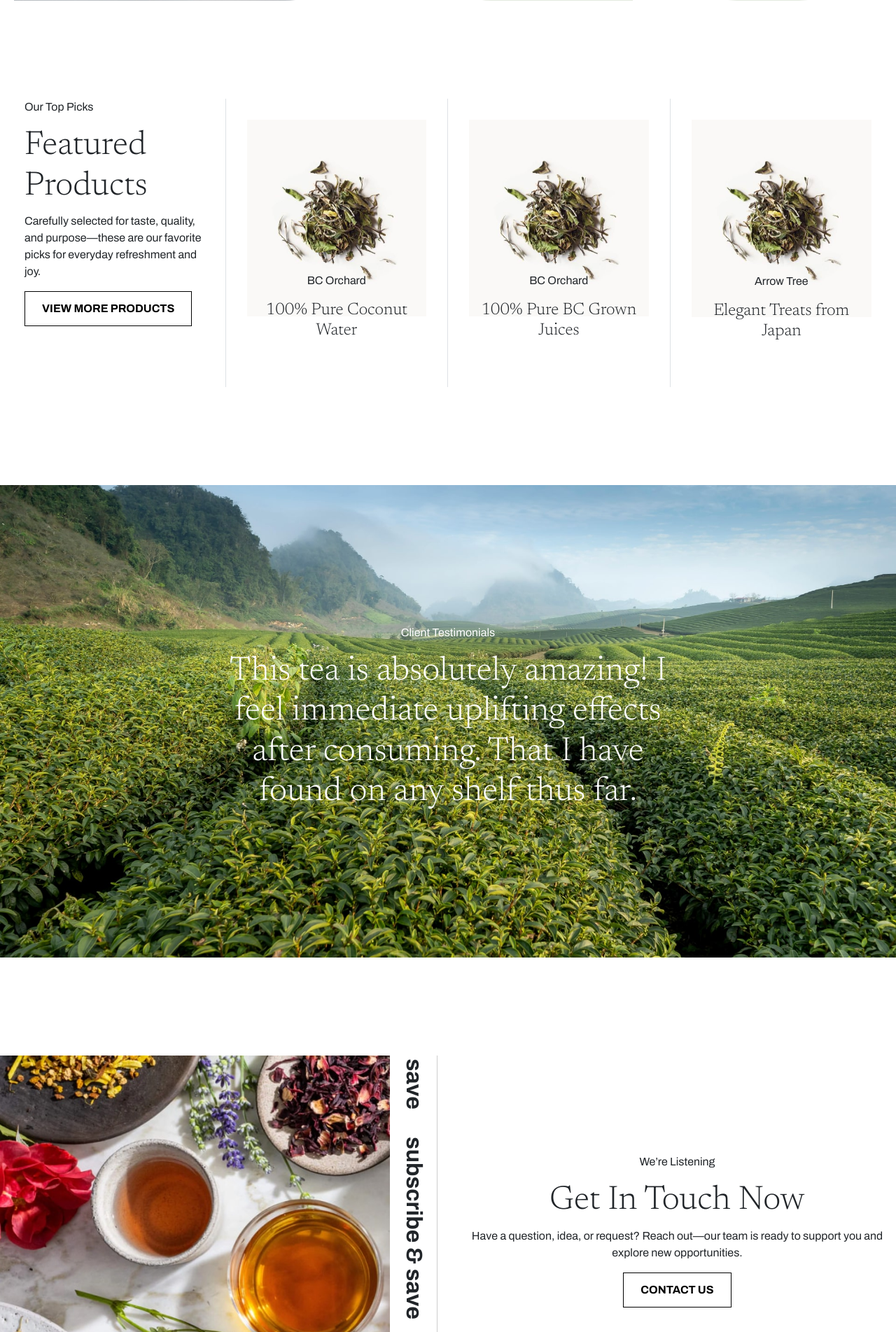
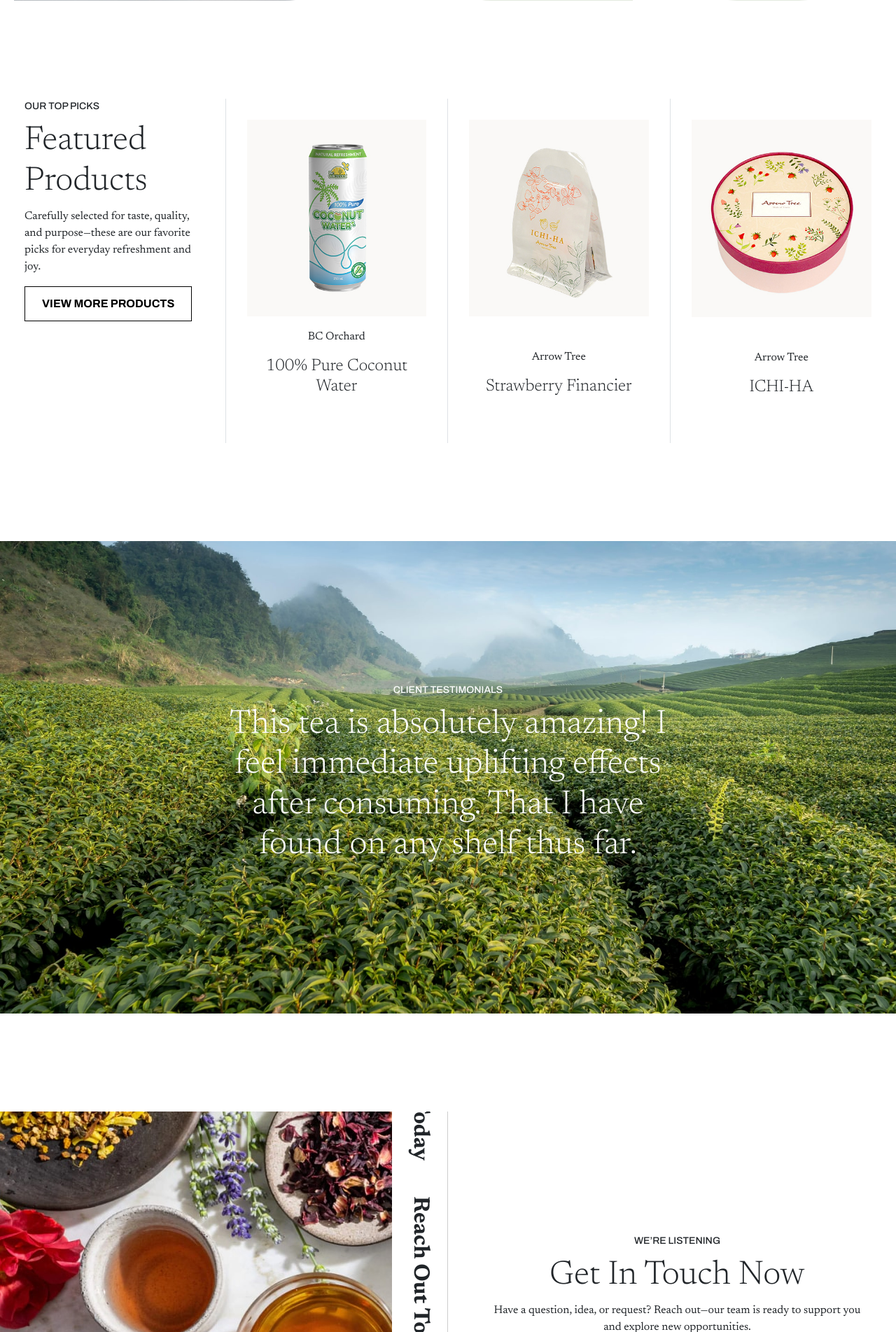
Before and after one commit to Intelli-Management-Group/OrchardBC, a PHP site: page / in a window 1280 px wide. Shown: the part 2351-4254 px from the top of the page at 70% size. Run offline with PHP 8.4, Linux system fonts and the light colour scheme; some libraries are stand-ins or nearby versions.

Commit message:
update home page styles and images

```diff
--- a/css/style.css
+++ b/css/style.css
@@ -7,7 +7,7 @@
 }
 
 body {
-    font-family: 'Archivo';
+    font-family: 'Newsreader';
 }
 
 h1 {
@@ -40,6 +40,14 @@ h5 {
     font-weight: 300;
 }
 
+.upper-header {
+    font-family: 'Archivo';
+    font-size: 14px;
+    font-weight: 500;
+    text-transform: uppercase;
+    margin-bottom: 12px;
+}
+
 .section-padding {
     padding: 100px 0;
 }
@@ -50,6 +58,7 @@ h5 {
 
 .navbar {
     z-index: 1030;
+    padding: 20px 0;
 }
 
 .nav-link {
@@ -153,6 +162,7 @@ a {
 
 .product-card-1::before {
     background-image: url('../img/home/bco_brand_coconut_water.jpg');
+    background-position: 20% center;
 }
 
 .product-card-2::before {
@@ -173,7 +183,7 @@ a {
 }
 
 .product-card-content {
-    width: 192px;
+    /* width: 192px; */
     position: absolute;
     top: 50%;
     right: 10%;
@@ -222,6 +232,7 @@ a {
 }
 
 .button {
+    font-family: 'Archivo';
     position: relative;
     display: inline-block;
     padding: 0.75rem 1.5rem;
@@ -256,6 +267,7 @@ a {
 }
 
 .button-white {
+    font-family: 'Archivo';
     color: white;
     position: relative;
     display: inline-block;
@@ -296,7 +308,7 @@ a {
 }
 
 .shop-wrap {
-    padding: 30px 30px 100px;
+    padding: 30px 30px 180px;
     display: flex;
     flex-direction: column;
     justify-content: center;
@@ -391,7 +403,7 @@ a {
 }
 
 .img-container {
-    height: 500px;
+    height: 560px;
     overflow: hidden;
 }
 
@@ -402,8 +414,8 @@ a {
 }
 
 .scroll-container {
-    width: 90px;
-    height: 500px;
+    width: 118px;
+    height: 560px;
     overflow: hidden;
     border-right: 1px solid #ccc;
     display: flex;
--- a/inc/footer.php
+++ b/inc/footer.php
@@ -1,22 +1,22 @@
 <footer>
     <div class="container">
         <div class="row my-5">
-            <div class="col-lg-3 col-md-6 d-flex flex-column justify-content-center align-items-center border-end">
+            <!-- <div class="col-lg-3 col-md-6 d-flex flex-column justify-content-center align-items-center border-end">
                 <a class="navbar-brand" href="/">
                     <img src="img/home/logo.png" alt="logo" class="logo">
                 </a>
-            </div>
+            </div> -->
 
-            <div class="col-lg-3 col-md-6 d-flex flex-column justify-content-center align-items-center border-end">
+            <div class="col-lg-4 col-md-6 d-flex flex-column justify-content-center align-items-center border-end">
                 <p class="mb-0">200 - 3071 No.5 Rd,<br>Richmond, BC, V6X 2T4</p>
             </div>
 
-            <div class="col-lg-3 col-md-6 d-flex flex-column justify-content-center align-items-center border-end">
+            <div class="col-lg-4 col-md-6 d-flex flex-column justify-content-center align-items-center border-end">
                 <a href="mailto:contact@example.com">contact@example.com</a>
                 <a href="tel:+17782977108">+1 (778) 297-7108</a>
             </div>
 
-            <div class="col-lg-3 col-md-6 d-flex flex-column justify-content-center align-items-center">
+            <div class="col-lg-4 col-md-6 d-flex flex-column justify-content-center align-items-center">
                 <div class="social-icons">
                     <i class="fa-brands fa-square-facebook"></i>
                     <i class="fa-brands fa-instagram"></i>
--- a/index.php
+++ b/index.php
@@ -1,12 +1,12 @@
 <?php include 'inc/header.php'; ?>
 
-<body>
+<body class="overflowX-hidden">
     <div id="homeCarousel" class="carousel slide" data-bs-ride="carousel" data-bs-touch="true">
         <!-- Dot indicators -->
         <div class="carousel-indicators">
             <button type="button" data-bs-target="#homeCarousel" data-bs-slide-to="0" class="active" aria-current="true" aria-label="Slide 1"></button>
             <button type="button" data-bs-target="#homeCarousel" data-bs-slide-to="1" aria-label="Slide 2"></button>
-            <button type="button" data-bs-target="#homeCarousel" data-bs-slide-to="2" aria-label="Slide 3"></button>
+            <!-- <button type="button" data-bs-target="#homeCarousel" data-bs-slide-to="2" aria-label="Slide 3"></button> -->
         </div>
 
         <div class="carousel-inner">
@@ -14,7 +14,7 @@
             <div class="carousel-item active">
                 <div class="home-slider" style="background-image: url('img/home/slider_1.jpg');">
                     <div class="slider-content">
-                        <p>PURE COCONUT WATER</p>
+                        <div class="upper-header">PURE COCONUT WATER</div>
                         <h1>100% Coconut <br>
                             Nothing More,<br>
                             Nothing Less</h1>
@@ -26,20 +26,20 @@
             <div class="carousel-item">
                 <div class="home-slider" style="background-image: url('img/home/slider_2.jpg');">
                     <div class="slider-content">
-                        <p>CRAFTED TO DELIGHT</p>
+                        <div class="upper-header">CRAFTED TO DELIGHT</div>
                         <h1>Handcrafted in Japan for Moments That Matter</h1>
                     </div>
                 </div>
             </div>
 
-            <div class="carousel-item">
+            <!-- <div class="carousel-item">
                 <div class="home-slider" style="background-image: url('img/home/slider_2_1.jpg');">
                     <div class="slider-content">
-                        <p>CRAFTED TO DELIGHT</p>
+                        <div class="upper-header">CRAFTED TO DELIGHT</div>
                         <h1>Handcrafted in Japan for Moments That Matter</h1>
                     </div>
                 </div>
-            </div>
+            </div> -->
         </div>
     </div>
 
@@ -48,7 +48,7 @@
             <div class="col-lg-3 col-6 p-0">
                 <div class="highlight-wrap">
                     <?php include 'img/home/icons/icon_premium.svg'; ?>
-                    <p>Premium Selection</p>
+                    <div class="upper-header">Premium Selection</div>
                     <p>Finest in Local and Global</p>
                 </div>
             </div>
@@ -56,7 +56,7 @@
             <div class="col-lg-3 col-6 p-0">
                 <div class="highlight-wrap">
                     <?php include 'img/home/icons/icon_wellness.svg'; ?>
-                    <p>Healthy Lifestyle</p>
+                    <div class="upper-header">Healthy Lifestyle</div>
                     <p>Everyday Wellness, Naturally</p>
                 </div>
             </div>
@@ -64,7 +64,7 @@
             <div class="col-lg-3 col-6 p-0">
                 <div class="highlight-wrap">
                     <?php include 'img/home/icons/icon_canada.svg'; ?>
-                    <p>Proudly Canadian</p>
+                    <div class="upper-header">Proudly Canadian</div>
                     <p>Rooted in Local Values</p>
                 </div>
             </div>
@@ -72,7 +72,7 @@
             <div class="col-lg-3 col-6 p-0">
                 <div class="highlight-wrap">
                     <?php include 'img/home/icons/icon_wholesome.svg'; ?>
-                    <p>Full of Flavor</p>
+                    <div class="upper-header">Full of Flavor</div>
                     <p>Healthy Can Still Be Delicious</p>
                 </div>
             </div>
@@ -84,8 +84,8 @@
             <div class="col-lg-4 col-md-6">
                 <div class="product-card product-card-1">
                     <div class="product-card-content">
-                        <p>Coconut Water</p>
-                        <h3>Pure. <br>Refreshing. <br>Simple.</h3>
+                        <div class="upper-header">Coconut Water</div>
+                        <h3>Refresh. <br>Rehydrate. <br>Replenish.</h3>
                         <button class="button">SHOP NOW</button>
                     </div>
                 </div>
@@ -94,8 +94,8 @@
             <div class="col-lg-4 col-md-6">
                 <div class="product-card product-card-2">
                     <div class="product-card-content">
-                        <p>BC Juices</p>
-                        <h3>Local. <br>Pure. <br>Fresh.</h3>
+                        <div class="upper-header">BC Juices</div>
+                        <h3>BC-Grown. <br>Vibrant. <br>Flavourful.</h3>
                         <button class="button">SHOP NOW</button>
                     </div>
                 </div>
@@ -104,7 +104,7 @@
             <div class="col-lg-4">
                 <div class="product-card product-card-3">
                     <div class="product-card-content">
-                        <p>ArrowTree Snacks</p>
+                        <div class="upper-header">ArrowTree Snacks</div>
                         <h3>Handcrafted. <br>Delightful. <br>Elegant.</h3>
                         <button class="button">SHOP NOW</button>
                     </div>
@@ -140,7 +140,7 @@
         <div class="row">
             <div class="col-xl-3 col-6 d-flex justify-content-center p-0 border-end">
                 <div class="feature-product-wrap">
-                    <p>Our Top Picks</p>
+                    <div class="upper-header">Our Top Picks</div>
                     <h2>Featured Products</h2>
                     <p>Carefully selected for taste, quality, and purpose—these are our favorite picks for everyday refreshment and joy.</p>
                     <button class="button">VIEW MORE PRODUCTS</button>
@@ -149,7 +149,7 @@
 
             <div class="col-xl-3 col-6 p-0 border-end">
                 <div class="shop-wrap">
-                    <img class="main-img" src="img/home/feature-1.jpg" alt="White Peony">
+                    <img class="main-img" src="img/home/bco_feature-1.jpg" alt="White Peony">
                     <img class="hover-img" src="img/home/feature-1-hover.jpg" alt="White Peony Hover">
                     <div class="product-name">
                         <p>BC Orchard</p>
@@ -161,11 +161,11 @@
 
             <div class="col-xl-3 col-6 p-0 border-end">
                 <div class="shop-wrap">
-                    <img class="main-img" src="img/home/feature-1.jpg" alt="White Peony">
-                    <img class="hover-img" src="img/home/feature-1-hover.jpg" alt="White Peony Hover">
+                    <img class="main-img" src="img/home/bco_feature-2.jpg" alt="White Peony">
+                    <img class="hover-img" src="img/home/bco_feature-2-hover.jpg" alt="White Peony Hover">
                     <div class="product-name">
-                        <p>BC Orchard</p>
-                        <h4>100% Pure BC Grown Juices</h4>
+                        <p>Arrow Tree</p>
+                        <h4>Strawberry Financier</h4>
                         <a href="" class="learn-more-button">Learn More</a>
                     </div>
                 </div>
@@ -173,11 +173,11 @@
 
             <div class="col-xl-3 col-6 p-0">
                 <div class="shop-wrap">
-                    <img class="main-img" src="img/home/feature-1.jpg" alt="White Peony">
-                    <img class="hover-img" src="img/home/feature-1-hover.jpg" alt="White Peony Hover">
+                    <img class="main-img" src="img/home/bco_feature-3.jpg" alt="White Peony">
+                    <img class="hover-img" src="img/home/bco_feature-3-hover.jpg" alt="White Peony Hover">
                     <div class="product-name">
                         <p>Arrow Tree</p>
-                        <h4>Elegant Treats from Japan</h4>
+                        <h4>ICHI-HA</h4>
                         <a href="" class="learn-more-button">Learn More</a>
                     </div>
                 </div>
@@ -187,31 +187,33 @@
 
     <section class="home-footer bottom-margin">
         <div class="home-footer-content">
-            <p>Client Testimonials</p>
+            <div class="upper-header">Client Testimonials</div>
             <h2>This tea is absolutely amazing! I feel immediate uplifting effects after consuming. That I have found on any shelf thus far.</h2>
         </div>
     </section>
 
     <section class="container-fluid bottom-margin">
         <div class="row">
-            <div class="col-lg-6 ps-0 d-flex align-items-stretch">
+            <div class="col-lg-6 p-0 d-flex align-items-stretch">
                 <div class="img-container">
                     <img src="img/home/contact.jpg" alt="" class="img-fluid">
                 </div>
                 <div class="scroll-container">
                     <div class="scroll-content">
-                        <div class="scroll-text">subscribe & save</div>
-                        <div class="scroll-text">subscribe & save</div>
-                        <div class="scroll-text">subscribe & save</div>
+                        <div class="scroll-text">Reach Out Today</div>
+                        <div class="scroll-text">Reach Out Today</div>
+                        <div class="scroll-text">Reach Out Today</div>
                     </div>
                 </div>
             </div>
 
             <div class="col-lg-6 pe-0 d-flex flex-column justify-content-center align-items-center text-center">
-                <p>We’re Listening</p>
-                <h2>Get In Touch Now</h2>
-                <p>Have a question, idea, or request? Reach out—our team is ready to support you and explore new opportunities.</p>
-                <button class="button">CONTACT US</button>
+                <div class="px-5">
+                    <div class="upper-header">We’re Listening</div>
+                    <h2>Get In Touch Now</h2>
+                    <p>Have a question, idea, or request? Reach out—our team is ready to support you and explore new opportunities.</p>
+                    <button class="button">CONTACT US</button>
+                </div>
             </div>
         </div>
     </section>
```
Also changed, not shown: img/home/bco_brand_ arrow_tree_snacks.jpg, img/home/bco_brand_ bc_juice.jpg, img/home/bco_brand_coconut_water.jpg, img/home/bco_feature-1.jpg (added), img/home/bco_feature-2-hover.jpg (added), img/home/bco_feature-2.jpg (added), img/home/bco_feature-3-hover.jpg (added), img/home/bco_feature-3.jpg (added), img/home/feature-1.jpg (deleted), img/home/slider_1.jpg.
